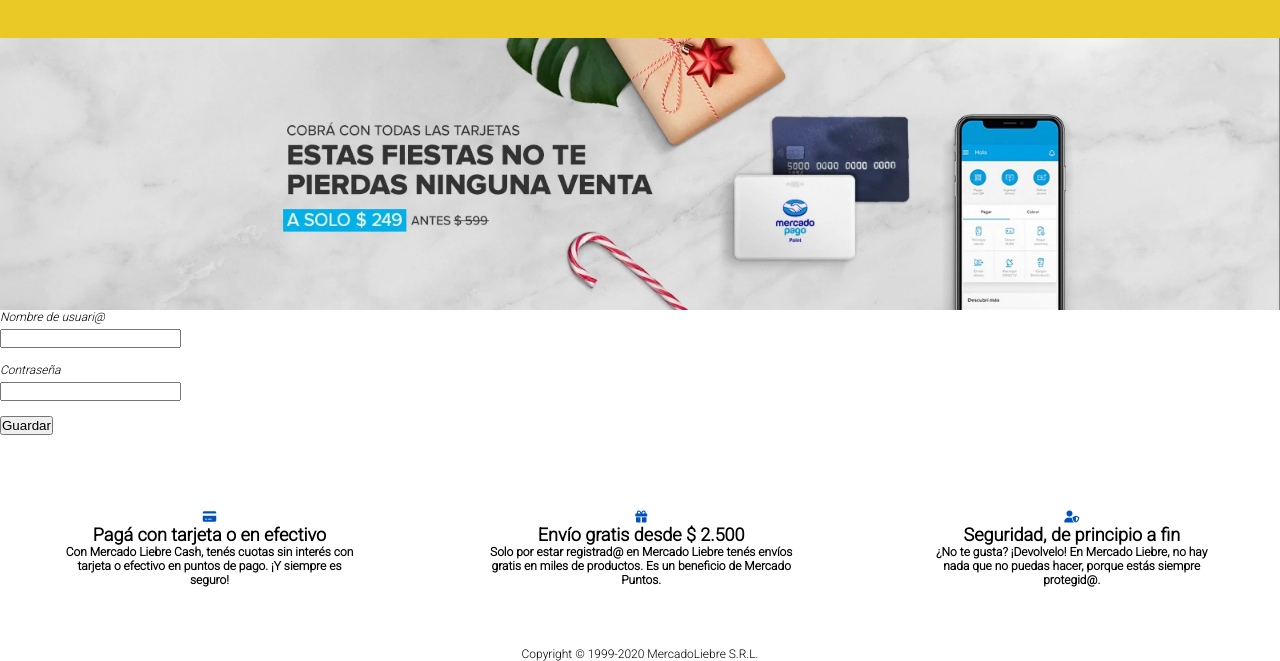
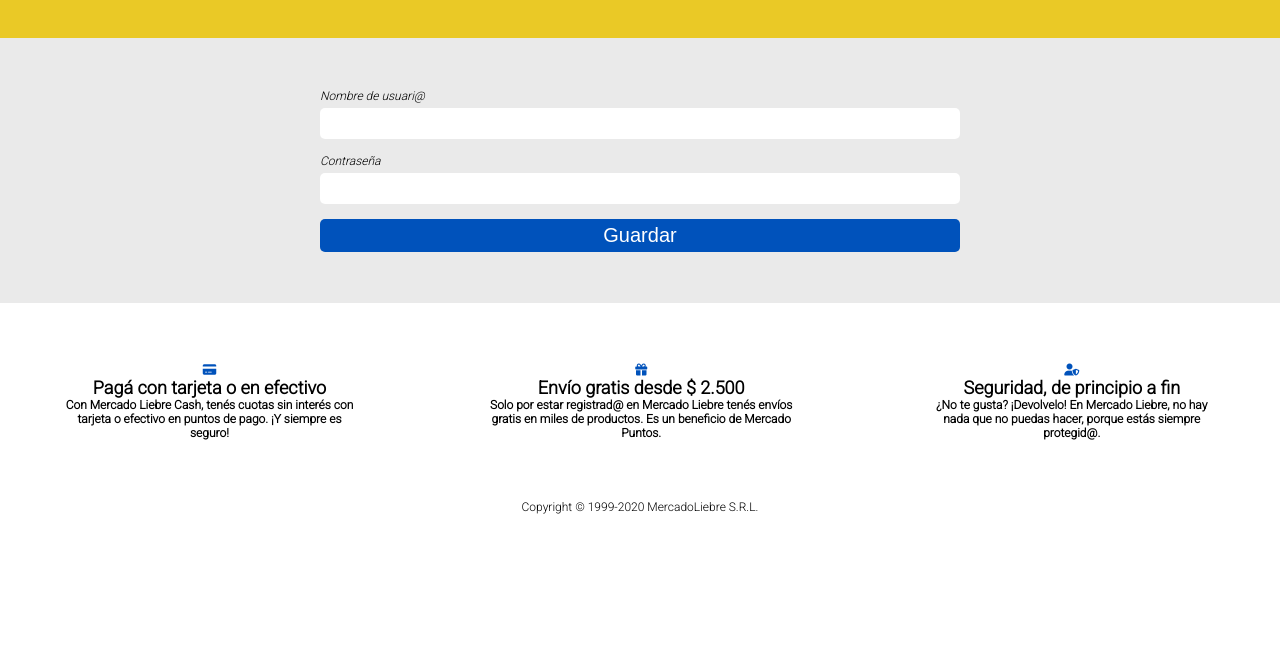
Before and after one commit to DigitalHouse-Grupo8/mercado_liebre, a website: page views/login.html in a window 1280 px wide. Shown: the part 155-816 px from the top of the page. Drawn offline with Linux system fonts and the light colour scheme.

Commit message:
adding login

```diff
--- a/public/css/login.css
+++ b/public/css/login.css
@@ -10,3 +10,36 @@
 .form{
     margin: 20px;
 }
+.buttons{
+    display: flex;
+    justify-content:space-between;
+}
+.buttons button {
+    width: 100%;
+}
+
+.control{
+    width: 100%;
+    padding: 8px;
+    border-radius: 5px;
+    border: none;
+}
+
+.form-button{
+    background-color: #0052bb;
+    border: none;
+    font-size: 20px;
+    color: #FFFFFF;
+    padding: 5px 10px;
+    border-radius: 5px;
+}
+.container-form{
+    background-color: #eaeaea;
+    padding: 10px 10px;
+}
+
+@media (min-width: 768px) {
+    .container-form{
+        padding: 4% 25%;
+    }
+}
--- a/views/login.html
+++ b/views/login.html
@@ -47,25 +47,23 @@
         <i class="fas fa-bars"></i>
     </div>
 </header>
-<div class="image_header">
-    <img src="/images/img-home-banner.jpg">
-</div>
-
+<div class="container-form">
     <form action="/" method="get">
         <div class="form-control">
             <label for="user-name">Nombre de usuari@</label>
-        <input type="text" name="user-name" id="user-name"/>
+            <input class="control" type="text" name="user-name" id="user-name" required/>
         </div>
 
         <div class="form-control">
             <label for="password">Contraseña</label>
-        <input type="password" name="name" id="password"/>
+            <input class="control" type="password" name="password" id="password" required/>
         </div>
 
-    <div class="form-control">
-        <button type="submit" >Guardar</button>
+        <div class="buttons">
+            <button class="form-button" type="submit" >Guardar</button>
         </div>
     </form>
+</div>
 </body>
 <footer>
     <section class="section-footer">
```
Lines whose indentation alone changed are shown as unchanged.
